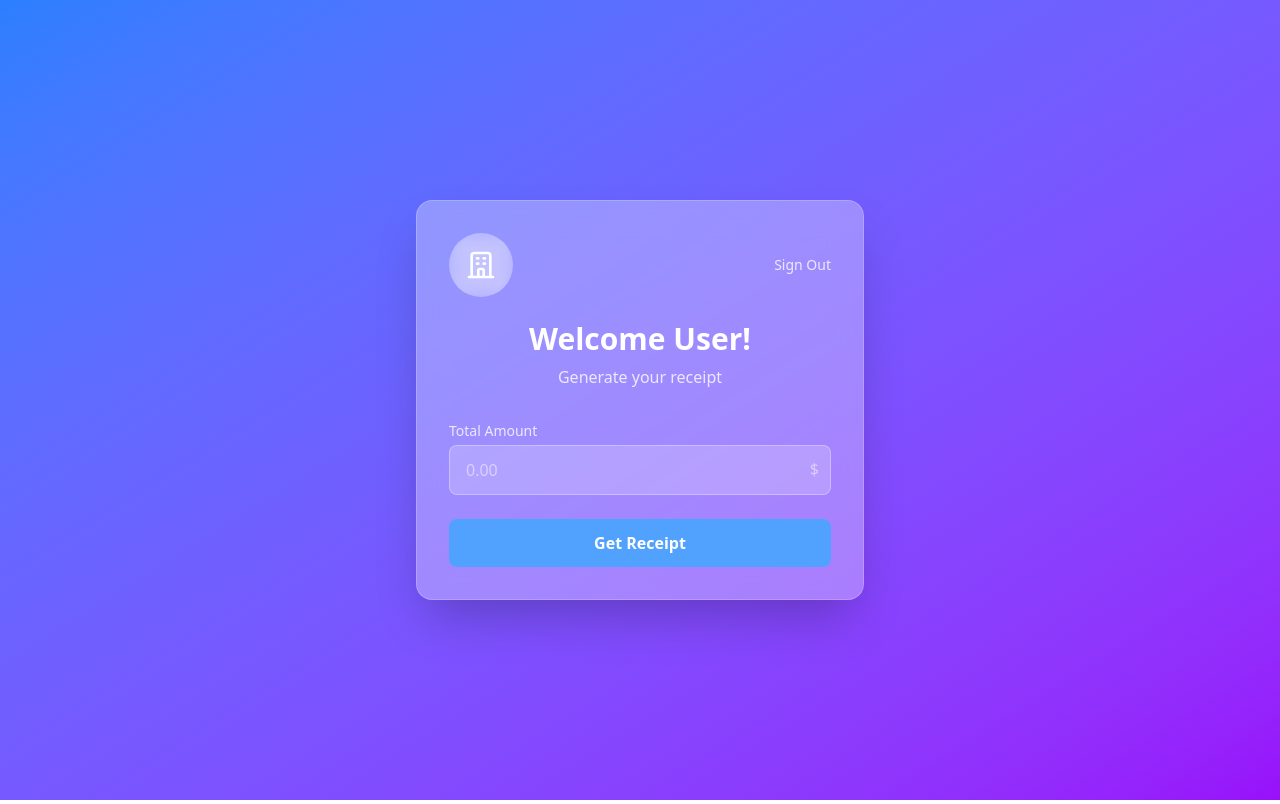
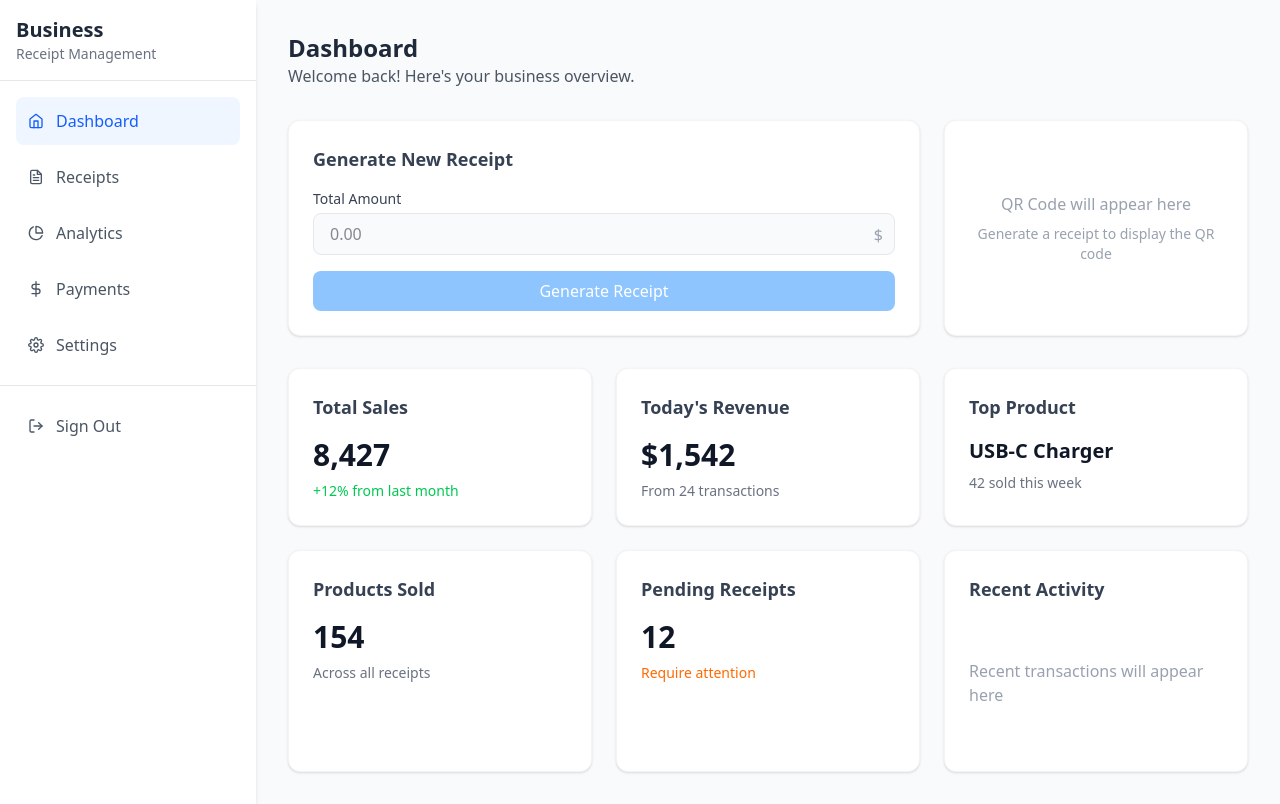
Before and after one commit to AtstecP/qr-receipt-project, a React (Vite) app in the folder frontend/qr-react-app/: page / in a window 1280 px wide. Built offline with nearby package versions, Linux system fonts and the light colour scheme; sample sign-in values are in the browser's storage.

Commit message:
change design

```diff
--- a/frontend/qr-react-app/package.json
+++ b/frontend/qr-react-app/package.json
@@ -14,6 +14,7 @@
     "axios": "^1.10.0",
     "react": "^19.1.0",
     "react-dom": "^19.1.0",
+    "react-icons": "^5.5.0",
     "react-router-dom": "^7.6.3"
   },
   "devDependencies": {
--- a/frontend/qr-react-app/src/components/LoginRegister.jsx
+++ b/frontend/qr-react-app/src/components/LoginRegister.jsx
@@ -1,6 +1,7 @@
 import React, { useState } from "react";
 import axios from "axios";
 import { useNavigate } from "react-router-dom";
+import { FiLogIn, FiUserPlus, FiBriefcase, FiMail, FiLock } from "react-icons/fi";
 
 const LoginRegister = ({ onLoginSuccess }) => {
   const [isLogin, setIsLogin] = useState(true);
@@ -20,24 +21,17 @@ const LoginRegister = ({ onLoginSuccess }) => {
 
     try {
       if (isLogin) {
-        // Login API call
         const response = await axios.post(`${API_BASE_URL}/api/v1/login`, {
           email,
           password,
         });
 
-        // Store JWT token in localStorage
         localStorage.setItem("jwtToken", response.data.access_token);
         localStorage.setItem("userEmail", email);
-        // Set default Authorization header for future requests
-        axios.defaults.headers.common[
-          "Authorization"
-        ] = `Bearer ${response.data.access_token}`;
-        console.log("Login successful:", response.data);
-        onLoginSuccess(email); // Pass user data to parent
+        axios.defaults.headers.common["Authorization"] = `Bearer ${response.data.access_token}`;
+        onLoginSuccess(email);
         navigate("/");
       } else {
-        // Register API call
         await axios.post(`${API_BASE_URL}/api/v1/register`, {
           company_name: companyName,
           email,
@@ -50,11 +44,8 @@ const LoginRegister = ({ onLoginSuccess }) => {
         });
         localStorage.setItem("jwtToken", loginResponse.data.access_token);
         localStorage.setItem("userEmail", email);
-        // Set default Authorization header for future requests
-        axios.defaults.headers.common[
-          "Authorization"
-        ] = `Bearer ${loginResponse.data.access_token}`;
-        onLoginSuccess(email); // Pass user data to parent
+        axios.defaults.headers.common["Authorization"] = `Bearer ${loginResponse.data.access_token}`;
+        onLoginSuccess(email);
         navigate("/");
       }
     } catch (err) {
@@ -75,100 +66,103 @@ const LoginRegister = ({ onLoginSuccess }) => {
   };
 
   return (
-    <div className="min-h-screen flex items-center justify-center bg-gradient-to-br from-blue-500 to-purple-600 p-4">
-      <div className="backdrop-blur-lg bg-white/30 p-8 rounded-2xl shadow-2xl w-full max-w-md border border-white/20 transition-all duration-300 hover:shadow-xl">
-        <div className="flex justify-center mb-6">
-          <div className="w-16 h-16 bg-white/20 rounded-full flex items-center justify-center backdrop-blur-sm">
-            <svg
-              xmlns="http://www.w3.org/2000/svg"
-              className="h-8 w-8 text-white"
-              fill="none"
-              viewBox="0 0 24 24"
-              stroke="currentColor"
-            >
-              <path
-                strokeLinecap="round"
-                strokeLinejoin="round"
-                strokeWidth={2}
-                d="M19 21V5a2 2 0 00-2-2H7a2 2 0 00-2 2v16m14 0h2m-2 0h-5m-9 0H3m2 0h5M9 7h1m-1 4h1m4-4h1m-1 4h1m-5 10v-5a1 1 0 011-1h2a1 1 0 011 1v5m-4 0h4"
-              />
-            </svg>
+    <div className="min-h-screen flex items-center justify-center bg-gray-50 p-4">
+      <div className="w-full max-w-md bg-white rounded-xl shadow-md overflow-hidden">
+        {/* Header Section */}
+        <div className="bg-blue-600 p-6 text-center">
+          <div className="w-16 h-16 bg-white/20 rounded-full flex items-center justify-center mx-auto mb-4 backdrop-blur-sm">
+            {isLogin ? (
+              <FiLogIn className="h-8 w-8 text-white" />
+            ) : (
+              <FiUserPlus className="h-8 w-8 text-white" />
+            )}
           </div>
+          <h2 className="text-2xl font-bold text-white">
+            {isLogin ? "Welcome Back" : "Create Account"}
+          </h2>
+          <p className="text-blue-100 mt-1">
+            {isLogin ? "Sign in to your account" : "Get started with our platform"}
+          </p>
         </div>
 
-        <h2 className="text-3xl font-bold text-center text-white mb-8">
-          {isLogin ? "Welcome Back" : "Create Account"}
-        </h2>
-
+        {/* Form Section */}
+        <div className="p-6">
           {error && (
-          <div className="mb-4 p-3 bg-red-100 border-l-4 border-red-500 text-red-700 rounded">
-            <p>{error}</p>
+            <div className="mb-4 p-3 bg-red-50 text-red-700 rounded-lg text-sm">
+              {error}
             </div>
           )}
 
-        <form onSubmit={handleSubmit} className="space-y-5">
+          <form onSubmit={handleSubmit} className="space-y-4">
             {!isLogin && (
-            <div className="space-y-2 animate-fadeIn">
-              <label
-                htmlFor="company"
-                className="block text-sm font-medium text-white/80"
-              >
+              <div className="space-y-2">
+                <label htmlFor="company" className="block text-sm font-medium text-gray-700">
                   Company Name
                 </label>
+                <div className="relative">
+                  <div className="absolute inset-y-0 left-0 pl-3 flex items-center pointer-events-none">
+                    <FiBriefcase className="h-5 w-5 text-gray-400" />
+                  </div>
                   <input
                     type="text"
                     id="company"
                     placeholder="Your Company LLC"
                     value={companyName}
                     onChange={(e) => setCompanyName(e.target.value)}
-                className="w-full px-4 py-3 bg-white/20 text-white placeholder-white/50 rounded-lg border border-white/30 focus:outline-none focus:ring-2 focus:ring-white/50 focus:border-transparent transition-all"
+                    className="pl-10 w-full px-4 py-2 bg-gray-50 border border-gray-200 rounded-lg focus:ring-2 focus:ring-blue-500 focus:border-blue-500"
                     required={!isLogin}
                   />
+                </div>
               </div>
             )}
 
             <div className="space-y-2">
-            <label
-              htmlFor="email"
-              className="block text-sm font-medium text-white/80"
-            >
+              <label htmlFor="email" className="block text-sm font-medium text-gray-700">
                 Email
               </label>
+              <div className="relative">
+                <div className="absolute inset-y-0 left-0 pl-3 flex items-center pointer-events-none">
+                  <FiMail className="h-5 w-5 text-gray-400" />
+                </div>
                 <input
                   type="email"
                   id="email"
                   placeholder="your@email.com"
                   value={email}
                   onChange={(e) => setEmail(e.target.value)}
-              className="w-full px-4 py-3 bg-white/20 text-white placeholder-white/50 rounded-lg border border-white/30 focus:outline-none focus:ring-2 focus:ring-white/50 focus:border-transparent transition-all"
+                  className="pl-10 w-full px-4 py-2 bg-gray-50 border border-gray-200 rounded-lg focus:ring-2 focus:ring-blue-500 focus:border-blue-500"
                   required
                 />
               </div>
+            </div>
 
             <div className="space-y-2">
-            <label
-              htmlFor="password"
-              className="block text-sm font-medium text-white/80"
-            >
+              <label htmlFor="password" className="block text-sm font-medium text-gray-700">
                 Password
               </label>
+              <div className="relative">
+                <div className="absolute inset-y-0 left-0 pl-3 flex items-center pointer-events-none">
+                  <FiLock className="h-5 w-5 text-gray-400" />
+                </div>
                 <input
                   type="password"
                   id="password"
                   placeholder="••••••••"
                   value={password}
                   onChange={(e) => setPassword(e.target.value)}
-              className="w-full px-4 py-3 bg-white/20 text-white placeholder-white/50 rounded-lg border border-white/30 focus:outline-none focus:ring-2 focus:ring-white/50 focus:border-transparent transition-all"
+                  className="pl-10 w-full px-4 py-2 bg-gray-50 border border-gray-200 rounded-lg focus:ring-2 focus:ring-blue-500 focus:border-blue-500"
                   required
                 />
+              </div>
             </div>
 
             <button
               type="submit"
               disabled={isLoading}
-            className={`w-full py-3 px-4 rounded-lg font-semibold text-white transition-all duration-300 ${isLoading
+              className={`w-full py-2.5 px-4 rounded-lg font-medium text-white transition-colors ${
+                isLoading
                   ? "bg-blue-400 cursor-not-allowed"
-              : "bg-white/20 hover:bg-white/30 hover:shadow-lg"
+                  : "bg-blue-600 hover:bg-blue-700"
               } flex items-center justify-center`}
             >
               {isLoading ? (
@@ -196,23 +190,27 @@ const LoginRegister = ({ onLoginSuccess }) => {
                   Processing...
                 </>
               ) : isLogin ? (
-              "Login"
+                "Sign In"
               ) : (
-              "Register"
+                "Create Account"
               )}
             </button>
           </form>
 
-        <p className="mt-6 text-center text-white/80">
-          {isLogin ? "Don't have an account?" : "Already have an account?"}{" "}
+          <div className="mt-6 text-center">
             <button
               type="button"
               onClick={() => setIsLogin(!isLogin)}
-            className="text-white font-semibold hover:underline focus:outline-none transition-all"
+              className="text-sm text-blue-600 hover:text-blue-800 font-medium"
             >
-            {isLogin ? "Sign up" : "Sign in"}
+              {isLogin ? (
+                <>Don't have an account? <span className="font-semibold">Sign up</span></>
+              ) : (
+                <>Already have an account? <span className="font-semibold">Sign in</span></>
+              )}
             </button>
-        </p>
+          </div>
+        </div>
       </div>
     </div>
   );
--- a/frontend/qr-react-app/src/components/MainPage.jsx
+++ b/frontend/qr-react-app/src/components/MainPage.jsx
@@ -1,71 +1,126 @@
-import React, { useState } from 'react';
+import React, { useState, useEffect } from 'react';
+import axios from 'axios';
+import { FiHome, FiFileText, FiDollarSign, FiPieChart, FiSettings, FiLogOut } from 'react-icons/fi';
 
-const MainPage = ({ user, onLogout }) => {
+const Dashboard = ({ user, onLogout }) => {
   const [total, setTotal] = useState('');
   const [isLoading, setIsLoading] = useState(false);
-  const [receiptData, setReceiptData] = useState(null);
+  const [qrCode, setQrCode] = useState(null);
+  const [error, setError] = useState('');
+  const [activeTab, setActiveTab] = useState('dashboard');
+  const [businessMetrics, setBusinessMetrics] = useState({
+    totalSales: '8,427',
+    todayRevenue: '1,542',
+    topProduct: 'USB-C Charger',
+    productsSold: '154',
+    pendingReceipts: '12'
+  });
+
+  const API_BASE_URL = "http://127.0.0.1:8000";
 
   const handleGetReceipt = async () => {
-    if (!total) return;
+    if (!total) {
+      setError('Please enter total amount');
+      return;
+    }
 
     setIsLoading(true);
+    setError('');
+
     try {
-      // Simulate API call
-      await new Promise(resolve => setTimeout(resolve, 1000));
+      const response = await axios.get(`${API_BASE_URL}/api/v1/receipts/qr`, {
+        responseType: 'blob'
+      });
 
-      // Mock response
-      setReceiptData({
-        id: Math.random().toString(36).substring(2, 9),
-        total: parseFloat(total),
-        date: new Date().toLocaleString(),
-        items: [
-          { name: 'Product 1', price: (total * 0.4).toFixed(2) },
-          { name: 'Product 2', price: (total * 0.6).toFixed(2) }
-        ]
-      });
-    } catch (error) {
-      console.error('Error fetching receipt:', error);
+      const qrCodeUrl = URL.createObjectURL(response.data);
+      setQrCode(qrCodeUrl);
+    } catch (err) {
+      setError(err.response?.data?.message || 'Failed to generate receipt');
     } finally {
       setIsLoading(false);
     }
   };
 
+  useEffect(() => {
+    return () => {
+      if (qrCode) {
+        URL.revokeObjectURL(qrCode);
+      }
+    };
+  }, [qrCode]);
+
   return (
-    <div className="min-h-screen flex items-center justify-center bg-gradient-to-br from-blue-500 to-purple-600 p-4">
-      <div className="backdrop-blur-lg bg-white/30 p-8 rounded-2xl shadow-2xl w-full max-w-md border border-white/20 transition-all duration-300 hover:shadow-xl">
-        <div className="flex justify-between items-center mb-6">
-          <div className="w-16 h-16 bg-white/20 rounded-full flex items-center justify-center backdrop-blur-sm">
-            <svg
-              xmlns="http://www.w3.org/2000/svg"
-              className="h-8 w-8 text-white"
-              fill="none"
-              viewBox="0 0 24 24"
-              stroke="currentColor"
+    <div className="flex min-h-screen bg-gray-50">
+      {/* Sidebar */}
+      <div className="w-64 bg-white shadow-md">
+        <div className="p-4 border-b border-gray-200">
+          <h1 className="text-xl font-bold text-gray-800">{user?.companyName || 'Business'}</h1>
+          <p className="text-sm text-gray-500">Receipt Management</p>
+        </div>
+
+        <nav className="p-4 space-y-2">
+          <button
+            onClick={() => setActiveTab('dashboard')}
+            className={`flex items-center w-full p-3 rounded-lg transition-colors ${activeTab === 'dashboard' ? 'bg-blue-50 text-blue-600' : 'text-gray-600 hover:bg-gray-100'}`}
           >
-              <path
-                strokeLinecap="round"
-                strokeLinejoin="round"
-                strokeWidth={2}
-                d="M19 21V5a2 2 0 00-2-2H7a2 2 0 00-2 2v16m14 0h2m-2 0h-5m-9 0H3m2 0h5M9 7h1m-1 4h1m4-4h1m-1 4h1m-5 10v-5a1 1 0 011-1h2a1 1 0 011 1v5m-4 0h4"
-              />
-            </svg>
-          </div>
+            <FiHome className="mr-3" />
+            Dashboard
+          </button>
+          <button
+            onClick={() => setActiveTab('receipts')}
+            className={`flex items-center w-full p-3 rounded-lg transition-colors ${activeTab === 'receipts' ? 'bg-blue-50 text-blue-600' : 'text-gray-600 hover:bg-gray-100'}`}
+          >
+            <FiFileText className="mr-3" />
+            Receipts
+          </button>
+          <button
+            onClick={() => setActiveTab('analytics')}
+            className={`flex items-center w-full p-3 rounded-lg transition-colors ${activeTab === 'analytics' ? 'bg-blue-50 text-blue-600' : 'text-gray-600 hover:bg-gray-100'}`}
+          >
+            <FiPieChart className="mr-3" />
+            Analytics
+          </button>
+          <button
+            onClick={() => setActiveTab('payments')}
+            className={`flex items-center w-full p-3 rounded-lg transition-colors ${activeTab === 'payments' ? 'bg-blue-50 text-blue-600' : 'text-gray-600 hover:bg-gray-100'}`}
+          >
+            <FiDollarSign className="mr-3" />
+            Payments
+          </button>
+          <button
+            onClick={() => setActiveTab('settings')}
+            className={`flex items-center w-full p-3 rounded-lg transition-colors ${activeTab === 'settings' ? 'bg-blue-50 text-blue-600' : 'text-gray-600 hover:bg-gray-100'}`}
+          >
+            <FiSettings className="mr-3" />
+            Settings
+          </button>
+        </nav>
+
+        <div className="p-4 border-t border-gray-200 mt-auto">
           <button
             onClick={onLogout}
-            className="text-white/80 hover:text-white text-sm font-medium transition-colors"
+            className="flex items-center w-full p-3 rounded-lg text-gray-600 hover:bg-gray-100 transition-colors"
           >
+            <FiLogOut className="mr-3" />
             Sign Out
           </button>
         </div>
+      </div>
 
-        <h2 className="text-3xl font-bold text-center text-white mb-2">
-          Welcome {user?.companyName || 'User'}!
-        </h2>
-        <p className="text-center text-white/80 mb-8">Generate your receipt</p>
+      {/* Main Content */}
+      <div className="flex-1 p-8">
+        <div className="mb-8">
+          <h1 className="text-2xl font-bold text-gray-800">Dashboard</h1>
+          <p className="text-gray-600">Welcome back! Here's your business overview.</p>
+        </div>
 
-        <div className="space-y-6">
+        {/* Receipt Generator Card - Priority Position */}
+        <div className="grid grid-cols-1 lg:grid-cols-3 gap-6 mb-8">
+          <div className="bg-white p-6 rounded-xl shadow-sm border border-gray-100 lg:col-span-2">
+            <h3 className="text-lg font-semibold text-gray-700 mb-4">Generate New Receipt</h3>
+            <div className="space-y-4">
               <div>
-            <label htmlFor="total" className="block text-sm font-medium text-white/80 mb-1">
+                <label htmlFor="total" className="block text-sm font-medium text-gray-700 mb-1">
                   Total Amount
                 </label>
                 <div className="relative">
@@ -75,74 +130,106 @@ const MainPage = ({ user, onLogout }) => {
                     value={total}
                     onChange={(e) => setTotal(e.target.value)}
                     placeholder="0.00"
-                className="w-full px-4 py-3 bg-white/20 text-white placeholder-white/50 rounded-lg border border-white/30 focus:outline-none focus:ring-2 focus:ring-white/50 focus:border-transparent transition-all"
+                    className="w-full px-4 py-2 bg-gray-50 text-gray-900 rounded-lg border border-gray-200 focus:outline-none focus:ring-2 focus:ring-blue-500 focus:border-transparent"
                   />
-              <span className="absolute right-3 top-3 text-white/50">$</span>
+                  <span className="absolute right-3 top-2.5 text-gray-400">$</span>
                 </div>
               </div>
 
               <button
                 onClick={handleGetReceipt}
                 disabled={!total || isLoading}
-            className={`w-full py-3 px-4 rounded-lg font-semibold text-white transition-all duration-300 ${
+                className={`w-full py-2 px-4 rounded-lg font-medium text-white transition-colors ${
                   !total || isLoading
-                ? "bg-blue-400 cursor-not-allowed"
-                : "bg-white/20 hover:bg-white/30 hover:shadow-lg"
-            } flex items-center justify-center`}
+                    ? "bg-blue-300 cursor-not-allowed"
+                    : "bg-blue-600 hover:bg-blue-700"
+                }`}
               >
-            {isLoading ? (
+                {isLoading ? 'Generating...' : 'Generate Receipt'}
+              </button>
+
+              {error && (
+                <div className="p-3 bg-red-50 text-red-700 rounded-lg text-sm">
+                  {error}
+                </div>
+              )}
+            </div>
+          </div>
+
+          {/* QR Code Display Area */}
+          <div className="bg-white p-6 rounded-xl shadow-sm border border-gray-100 flex flex-col items-center justify-center">
+            {qrCode ? (
               <>
-                <svg
-                  className="animate-spin -ml-1 mr-3 h-5 w-5 text-white"
-                  xmlns="http://www.w3.org/2000/svg"
-                  fill="none"
-                  viewBox="0 0 24 24"
+                <h3 className="text-lg font-semibold text-gray-700 mb-4">Receipt QR Code</h3>
+                <img
+                  src={qrCode}
+                  alt="Receipt QR Code"
+                  className="w-48 h-48 bg-white p-2 rounded-lg border border-gray-200"
+                />
+                <button
+                  onClick={() => setQrCode(null)}
+                  className="mt-4 text-sm text-blue-600 hover:text-blue-800"
                 >
-                  <circle
-                    className="opacity-25"
-                    cx="12"
-                    cy="12"
-                    r="10"
-                    stroke="currentColor"
-                    strokeWidth="4"
-                  ></circle>
-                  <path
-                    className="opacity-75"
-                    fill="currentColor"
-                    d="M4 12a8 8 0 018-8V0C5.373 0 0 5.373 0 12h4zm2 5.291A7.962 7.962 0 014 12H0c0 3.042 1.135 5.824 3 7.938l3-2.647z"
-                  ></path>
-                </svg>
-                Generating...
+                  Generate New QR Code
+                </button>
               </>
             ) : (
-              'Get Receipt'
+              <div className="text-center text-gray-400">
+                <p className="mb-2">QR Code will appear here</p>
+                <p className="text-sm">Generate a receipt to display the QR code</p>
+              </div>
             )}
-          </button>
-
-          {receiptData && (
-            <div className="mt-6 p-4 bg-white/20 rounded-lg border border-white/30 backdrop-blur-sm animate-fadeIn">
-              <h3 className="font-bold text-lg text-white mb-2">Receipt #{receiptData.id}</h3>
-              <p className="text-white/80 mb-1">Date: {receiptData.date}</p>
-              <div className="border-t border-white/30 my-2"></div>
-              <div className="space-y-2 mb-3">
-                {receiptData.items.map((item, index) => (
-                  <div key={index} className="flex justify-between text-white">
-                    <span>{item.name}</span>
-                    <span>${item.price}</span>
-                  </div>
-                ))}
-              </div>
-              <div className="border-t border-white/30 my-2"></div>
-              <div className="flex justify-between font-bold text-white">
-                <span>Total:</span>
-                <span>${receiptData.total.toFixed(2)}</span>
           </div>
         </div>
-          )}
+
+        {/* Business Metrics Cards */}
+        <div className="grid grid-cols-1 md:grid-cols-2 lg:grid-cols-3 gap-6">
+          {/* Total Sales */}
+          <div className="bg-white p-6 rounded-xl shadow-sm border border-gray-100">
+            <h3 className="text-lg font-semibold text-gray-700 mb-4">Total Sales</h3>
+            <p className="text-3xl font-bold text-gray-900">{businessMetrics.totalSales}</p>
+            <p className="text-green-500 text-sm mt-2">+12% from last month</p>
+          </div>
+
+          {/* Today's Revenue */}
+          <div className="bg-white p-6 rounded-xl shadow-sm border border-gray-100">
+            <h3 className="text-lg font-semibold text-gray-700 mb-4">Today's Revenue</h3>
+            <p className="text-3xl font-bold text-gray-900">${businessMetrics.todayRevenue}</p>
+            <p className="text-gray-500 text-sm mt-2">From 24 transactions</p>
+          </div>
+
+          {/* Top Product */}
+          <div className="bg-white p-6 rounded-xl shadow-sm border border-gray-100">
+            <h3 className="text-lg font-semibold text-gray-700 mb-4">Top Product</h3>
+            <p className="text-xl font-bold text-gray-900">{businessMetrics.topProduct}</p>
+            <p className="text-gray-500 text-sm mt-2">42 sold this week</p>
+          </div>
+
+          {/* Products Sold */}
+          <div className="bg-white p-6 rounded-xl shadow-sm border border-gray-100">
+            <h3 className="text-lg font-semibold text-gray-700 mb-4">Products Sold</h3>
+            <p className="text-3xl font-bold text-gray-900">{businessMetrics.productsSold}</p>
+            <p className="text-gray-500 text-sm mt-2">Across all receipts</p>
+          </div>
+
+          {/* Pending Receipts */}
+          <div className="bg-white p-6 rounded-xl shadow-sm border border-gray-100">
+            <h3 className="text-lg font-semibold text-gray-700 mb-4">Pending Receipts</h3>
+            <p className="text-3xl font-bold text-gray-900">{businessMetrics.pendingReceipts}</p>
+            <p className="text-orange-500 text-sm mt-2">Require attention</p>
+          </div>
+
+          {/* Recent Activity (Placeholder) */}
+          <div className="bg-white p-6 rounded-xl shadow-sm border border-gray-100">
+            <h3 className="text-lg font-semibold text-gray-700 mb-4">Recent Activity</h3>
+            <div className="h-32 flex items-center justify-center text-gray-400">
+              <p>Recent transactions will appear here</p>
+            </div>
+          </div>
         </div>
       </div>
     </div>
   );
 };
 
-export default MainPage;
+export default Dashboard;
```
Also changed, not shown: 1 other file (tests, documents, lock files or other folders). Lines whose indentation alone changed are shown as unchanged.
